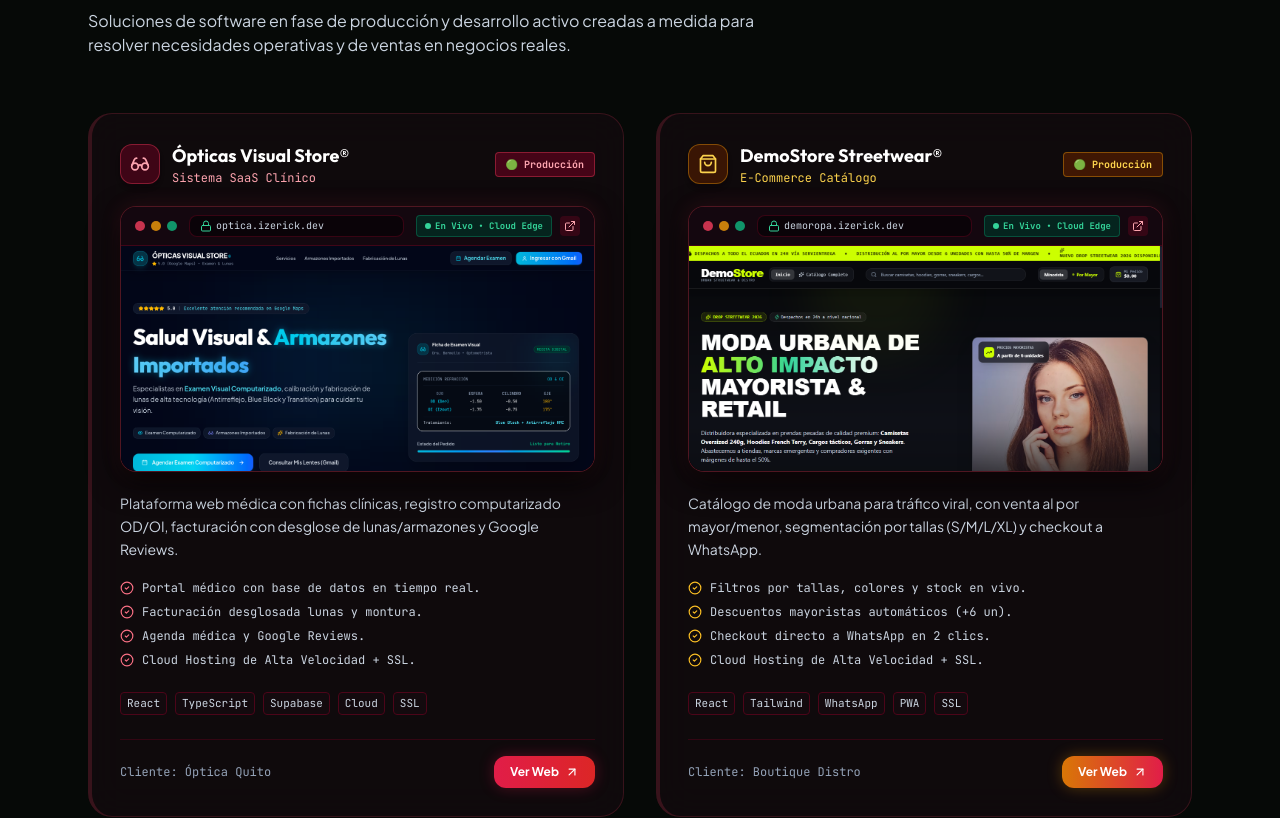
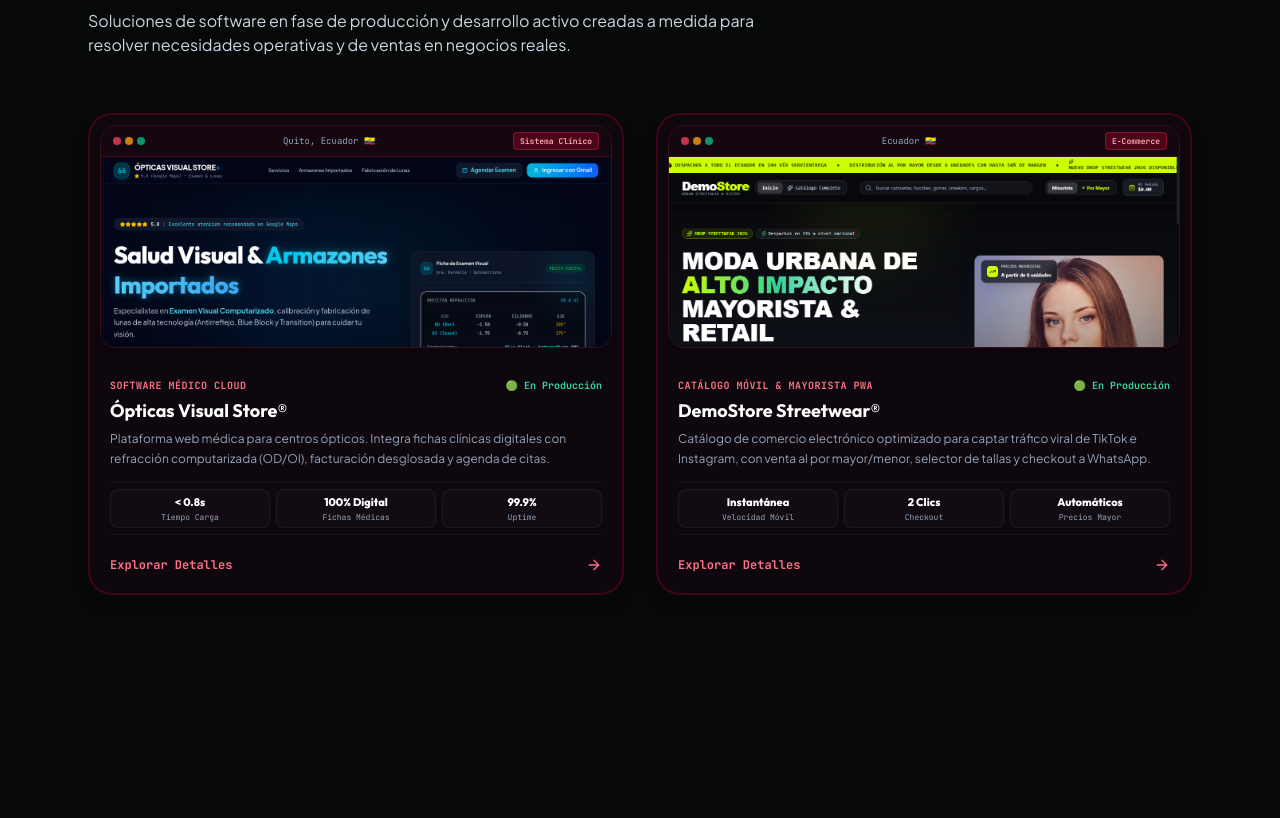
Before and after one commit to izerick/izerick-portfolio, a React (Vite) app: page / in a window 1280 px wide. Shown: the part 1602-2420 px from the top of the page. Built offline with nearby package versions, Linux system fonts and the light colour scheme.

Commit message:
feat: interactive case study project cards with full detail modal in home section

```diff
--- a/src/components/ProjectsSection.tsx
+++ b/src/components/ProjectsSection.tsx
@@ -1,8 +1,92 @@
-import React from 'react';
-import { ArrowUpRight, CheckCircle2, Glasses, ShoppingBag } from 'lucide-react';
-import { LiveBrowserPreview } from './LiveBrowserPreview';
+import React, { useState } from 'react';
+import {
+  ArrowRight,
+  ArrowUpRight,
+  Check,
+  Eye,
+  ExternalLink,
+  MessageCircle,
+  Sparkles,
+  X
+} from 'lucide-react';
+import { PORTFOLIO_DATA } from '../data/portfolioData';
+
+interface ShowcaseProject {
+  id: string;
+  name: string;
+  catLabel: string;
+  type: string;
+  industry: string;
+  location: string;
+  status: string;
+  image: string;
+  liveUrl: string;
+  description: string;
+  challenge: string;
+  solution: string;
+  metrics: { label: string; value: string }[];
+  highlights: string[];
+  specs: string[];
+}
+
+const SHOWCASE_PROJECTS: ShowcaseProject[] = [
+  {
+    id: 'opticas-visual-store',
+    name: 'Ópticas Visual Store®',
+    catLabel: 'Sistema Clínico',
+    type: 'Software Médico Cloud',
+    industry: 'Salud Visual & Oftalmología',
+    location: 'Quito, Ecuador 🇪🇨',
+    status: '🟢 En Producción',
+    image: '/optica-preview.png',
+    liveUrl: 'https://optica.izerick.dev',
+    description: 'Plataforma web médica para centros ópticos. Integra fichas clínicas digitales con refracción computarizada (OD/OI), facturación desglosada y agenda de citas.',
+    challenge: 'El centro óptico registraba historiales y valores de lunas en papel físico, causando pérdida de recetas, retrasos en la atención y descontrol contable.',
+    solution: 'Desarrollamos una plataforma clínica web completa con base de datos en la nube, refracción oftalmológica computarizada, catálogo de monturas y control de caja.',
+    metrics: [
+      { label: 'Tiempo Carga', value: '< 0.8s' },
+      { label: 'Fichas Médicas', value: '100% Digital' },
+      { label: 'Uptime', value: '99.9%' }
+    ],
+    highlights: [
+      'Portal clínico con refracción computarizada (Esfera, Cilindro, Eje, DP).',
+      'Facturación con desglose independiente de Lunas y Armazón con balance de caja.',
+      'Sincronización con reseñas de clientes y catálogo de monturas.',
+      'Despliegue en servidores cloud seguros con encriptación SSL.'
+    ],
+    specs: ['Frontend React Pro', 'Código TypeScript', 'Base de Datos Cloud', 'TailwindCSS', 'Arquitectura Modular']
+  },
+  {
+    id: 'demostore-streetwear',
+    name: 'DemoStore Streetwear®',
+    catLabel: 'E-Commerce',
+    type: 'Catálogo Móvil & Mayorista PWA',
+    industry: 'Moda Urbana & Distribución',
+    location: 'Ecuador 🇪🇨',
+    status: '🟢 En Producción',
+    image: '/demoropa-preview.png',
+    liveUrl: 'https://demoropa.izerick.dev',
+    description: 'Catálogo de comercio electrónico optimizado para captar tráfico viral de TikTok e Instagram, con venta al por mayor/menor, selector de tallas y checkout a WhatsApp.',
+    challenge: 'Pérdida de compras impulsivas de redes sociales por carritos de compra lentos y formularios de registro obligatorios.',
+    solution: 'Creamos una tienda online ultrarrápida con selector de tallas (S/M/L/XL), descuentos automáticos por compras en volumen y checkout directo a WhatsApp en 2 clics.',
+    metrics: [
+      { label: 'Velocidad Móvil', value: 'Instantánea' },
+      { label: 'Checkout', value: '2 Clics' },
+      { label: 'Precios Mayor', value: 'Automáticos' }
+    ],
+    highlights: [
+      'Descuentos automáticos por compras al por mayor (6+ unidades por modelo).',
+      'Filtros instantáneos por tallas, colores y disponibilidad en bodega.',
+      'Conexión directa con WhatsApp Business para cierre de venta sin fricción.',
+      'Diseño 100% Mobile-First y PWA para compras desde el teléfono.'
+    ],
+    specs: ['Mobile-First PWA', 'React Pro', 'TailwindCSS', 'Integración WhatsApp API', 'Optimización Web']
+  }
+];
 
 export const ProjectsSection: React.FC = () => {
+  const [selectedProject, setSelectedProject] = useState<ShowcaseProject | null>(null);
+
   return (
     <section id="proyectos" className="py-12 sm:py-20 md:py-28 scroll-mt-20">
       <div className="max-w-6xl mx-auto px-3 sm:px-6 relative z-10">
@@ -18,188 +102,209 @@ export const ProjectsSection: React.FC = () => {
           </p>
         </div>
 
-        {/* Parallel 2-Column Grid on Mobile & Desktop */}
+        {/* 2-Column Parallel Interactive Grid */}
         <div className="grid grid-cols-2 gap-2.5 sm:gap-6 lg:gap-8 items-stretch">
+          {SHOWCASE_PROJECTS.map((proj) => (
+            <article
+              key={proj.id}
+              onClick={() => setSelectedProject(proj)}
+              className="group rounded-2xl sm:rounded-3xl bg-[#0f070e] border-2 border-rose-950/80 hover:border-rose-500/50 transition-all duration-300 overflow-hidden shadow-lg hover:shadow-[0_10px_35px_rgba(244,63,94,0.2)] flex flex-col justify-between cursor-pointer text-left"
+            >
 
-          {/* Project 1: Ópticas Visual Store */}
-          <div className="tech-card rounded-2xl sm:rounded-3xl p-3 sm:p-7 space-y-3 sm:space-y-6 flex flex-col justify-between h-full text-left border-l-2 sm:border-l-4 border-l-rose-500 bg-[#11070e]/80">
-            <div className="space-y-2.5 sm:space-y-5">
+              {/* Card Window Mockup Frame */}
+              <div className="p-1.5 sm:p-2.5 pb-0">
+                <div className="rounded-xl sm:rounded-2xl bg-[#090407] border border-rose-500/20 overflow-hidden shadow-md">
 
-              {/* Header */}
-              <div className="flex flex-col sm:flex-row sm:items-center justify-between gap-1.5 sm:gap-4">
-                <div className="flex items-center gap-2 sm:gap-3 min-w-0">
-                  <div className="w-7 h-7 sm:w-10 sm:h-10 rounded-lg sm:rounded-xl bg-rose-950/80 border border-rose-500/40 flex items-center justify-center text-rose-300 shrink-0 shadow-md">
-                    <Glasses className="w-3.5 h-3.5 sm:w-5 sm:h-5" />
+                  {/* Window Titlebar */}
+                  <div className="bg-[#14070f] px-2 sm:px-3 py-1 sm:py-1.5 border-b border-rose-950 flex items-center justify-between text-xs font-mono">
+                    <div className="flex items-center gap-1">
+                      <span className="w-1.5 h-1.5 sm:w-2 sm:h-2 rounded-full bg-rose-500/80" />
+                      <span className="w-1.5 h-1.5 sm:w-2 sm:h-2 rounded-full bg-amber-500/80" />
+                      <span className="w-1.5 h-1.5 sm:w-2 sm:h-2 rounded-full bg-emerald-500/80" />
                     </div>
-                  <div className="min-w-0">
-                    <h3 className="text-xs sm:text-lg font-bold text-white font-heading leading-tight truncate">
-                      Ópticas Visual Store®
-                    </h3>
-                    <span className="text-[9px] sm:text-xs text-rose-300 font-mono block truncate">
-                      Sistema SaaS Clínico
+                    <span className="text-[8px] sm:text-[9px] text-slate-400 truncate max-w-[90px] sm:max-w-[140px] font-mono">
+                      {proj.location}
+                    </span>
+                    <span className="text-[7px] sm:text-[8px] font-mono px-1 sm:px-1.5 py-0.2 rounded bg-rose-950 text-rose-300 border border-rose-500/30 font-bold truncate">
+                      {proj.catLabel}
+                    </span>
+                  </div>
+
+                  {/* Screenshot Viewport */}
+                  <div className="relative h-[95px] xs:h-[120px] sm:h-[190px] overflow-hidden bg-[#070308]">
+                    <img
+                      src={proj.image}
+                      alt={proj.name}
+                      className="w-full h-full object-cover object-top transform group-hover:scale-105 transition-transform duration-500"
+                      loading="lazy"
+                    />
+
+                    {/* Hover Overlay */}
+                    <div className="absolute inset-0 bg-rose-950/40 opacity-0 group-hover:opacity-100 transition-opacity flex items-center justify-center backdrop-blur-[1px]">
+                      <span className="px-2.5 sm:px-3.5 py-1 sm:py-1.5 rounded-lg sm:rounded-xl bg-gradient-to-r from-rose-600 to-red-600 text-white font-bold text-[9px] sm:text-xs shadow-lg flex items-center gap-1 sm:gap-1.5">
+                        <Eye className="w-3 h-3 sm:w-3.5 sm:h-3.5" />
+                        <span>Ver Ficha</span>
                       </span>
                     </div>
                   </div>
 
-                <span className="self-start sm:self-auto text-[8px] sm:text-[10px] font-mono font-bold px-1.5 py-0.5 sm:px-2.5 sm:py-1 rounded bg-rose-950/90 border border-rose-500/40 text-rose-300 shrink-0 truncate">
-                  🟢 Producción
+                </div>
+              </div>
+
+              {/* Card Body */}
+              <div className="p-3 sm:p-5 flex-1 flex flex-col justify-between space-y-2.5 sm:space-y-3.5">
+                <div>
+                  <div className="flex items-center justify-between gap-1 mb-1">
+                    <span className="text-[8px] sm:text-[10px] font-mono font-bold text-rose-400 uppercase tracking-wider truncate">
+                      {proj.type}
+                    </span>
+                    <span className="text-[8px] sm:text-[10px] font-mono text-emerald-400 font-semibold shrink-0">
+                      {proj.status}
                     </span>
                   </div>
 
-              {/* Static Browser Mockup */}
-              <LiveBrowserPreview
-                url="https://optica.izerick.dev"
-                imageSrc="/optica-preview.png"
-                title="Ópticas Visual Store"
-                badgeText="En Vivo • Cloud Edge"
-                heightClass="h-[95px] xs:h-[120px] sm:h-[225px]"
-              />
+                  <h3 className="text-xs sm:text-lg font-bold text-white group-hover:text-rose-300 transition-colors font-heading leading-tight truncate">
+                    {proj.name}
+                  </h3>
 
-              {/* Description */}
-              <p className="text-[10px] sm:text-sm text-slate-300 leading-snug sm:leading-relaxed line-clamp-3 sm:line-clamp-none min-h-[38px] sm:min-h-[60px]">
-                Plataforma web médica con fichas clínicas, registro computarizado OD/OI, facturación con desglose de lunas/armazones y Google Reviews.
+                  <p className="text-[10px] sm:text-xs text-slate-400 line-clamp-2 mt-1 leading-snug sm:leading-relaxed">
+                    {proj.description}
                   </p>
+                </div>
 
-              {/* Highlights (4 bullets) */}
-              <div className="space-y-1 sm:space-y-2 text-[9px] sm:text-xs font-mono text-slate-300">
-                <div className="flex items-center gap-1.5 sm:gap-2">
-                  <CheckCircle2 className="w-3 h-3 sm:w-3.5 sm:h-3.5 text-rose-400 shrink-0" />
-                  <span className="truncate">Portal médico con base de datos en tiempo real.</span>
+                {/* 3 Metric Badges */}
+                <div className="grid grid-cols-3 gap-1 sm:gap-1.5 py-1 sm:py-1.5 border-y border-white/5">
+                  {proj.metrics.map((m, mIdx) => (
+                    <div key={mIdx} className="text-center p-0.5 sm:p-1 rounded-md sm:rounded-lg bg-white/[0.02] border border-white/5">
+                      <span className="font-heading font-extrabold text-white text-[9px] sm:text-[11px] block truncate">{m.value}</span>
+                      <span className="text-[7px] sm:text-[8px] font-mono text-slate-400 block truncate">{m.label}</span>
                     </div>
-                <div className="flex items-center gap-1.5 sm:gap-2">
-                  <CheckCircle2 className="w-3 h-3 sm:w-3.5 sm:h-3.5 text-rose-400 shrink-0" />
-                  <span className="truncate">Facturación desglosada lunas y montura.</span>
+                  ))}
                 </div>
-                <div className="flex items-center gap-1.5 sm:gap-2">
-                  <CheckCircle2 className="w-3 h-3 sm:w-3.5 sm:h-3.5 text-rose-400 shrink-0" />
-                  <span className="truncate">Agenda médica y Google Reviews.</span>
-                </div>
-                <div className="flex items-center gap-1.5 sm:gap-2">
-                  <CheckCircle2 className="w-3 h-3 sm:w-3.5 sm:h-3.5 text-rose-400 shrink-0" />
-                  <span className="truncate">Cloud Hosting de Alta Velocidad + SSL.</span>
+
+                {/* Footer Action */}
+                <div className="pt-1 sm:pt-2 flex items-center justify-between text-[10px] sm:text-xs font-mono font-bold text-rose-400 group-hover:text-rose-300">
+                  <span>Explorar Detalles</span>
+                  <ArrowRight className="w-3 h-3 sm:w-4 sm:h-4 transform group-hover:translate-x-1 transition-transform" />
                 </div>
               </div>
 
-              {/* Tags (5 tags) */}
-              <div className="flex flex-wrap gap-1 sm:gap-2 pt-0.5 sm:pt-1">
-                {['React', 'TypeScript', 'Supabase', 'Cloud', 'SSL'].map(tag => (
-                  <span
-                    key={tag}
-                    className="px-1.5 py-0.5 rounded bg-[#130a0e] border border-rose-950 text-[8px] sm:text-[11px] font-mono text-slate-300"
-                  >
-                    {tag}
-                  </span>
+            </article>
           ))}
         </div>
 
       </div>
 
-            {/* Action Bar */}
-            <div className="pt-2 sm:pt-4 border-t border-rose-950/60 flex flex-col sm:flex-row items-stretch sm:items-center justify-between gap-1.5 sm:gap-3">
-              <span className="text-[9px] sm:text-xs font-mono text-slate-400 truncate">Cliente: Óptica Quito</span>
-              <a
-                href="https://optica.izerick.dev/"
-                target="_blank"
-                rel="noopener noreferrer"
-                className="w-full sm:w-auto px-2.5 py-1.5 sm:px-4 sm:py-2 rounded-lg sm:rounded-xl bg-gradient-to-r from-rose-600 to-red-600 hover:from-rose-500 hover:to-red-500 text-white font-bold text-[10px] sm:text-xs flex items-center justify-center gap-1 sm:gap-1.5 transition-all shadow-[0_0_15px_rgba(225,29,72,0.3)]"
+      {/* Interactive Case Study Detail Modal */}
+      {selectedProject && (
+        <div className="fixed inset-0 z-50 flex items-center justify-center p-3 sm:p-6 bg-black/85 backdrop-blur-md animate-fadeIn">
+          <div className="relative w-full max-w-2xl max-h-[92vh] bg-[#0f060d] border border-rose-500/40 rounded-3xl p-5 sm:p-8 overflow-y-auto shadow-[0_0_50px_rgba(244,63,94,0.3)] space-y-5 sm:space-y-6 text-left">
+
+            {/* Modal Close Button */}
+            <button
+              onClick={() => setSelectedProject(null)}
+              className="absolute top-4 sm:top-5 right-4 sm:right-5 p-2 rounded-xl bg-white/5 hover:bg-rose-600 text-slate-300 hover:text-white transition-colors cursor-pointer"
+              aria-label="Cerrar modal"
             >
-                <span>Ver Web</span>
-                <ArrowUpRight className="w-3 h-3 sm:w-3.5 sm:h-3.5" />
-              </a>
+              <X className="w-5 h-5" />
+            </button>
+
+            {/* Modal Header */}
+            <div>
+              <span className="text-[9px] sm:text-[10px] font-mono font-bold px-2.5 py-0.5 rounded bg-rose-950 text-rose-300 border border-rose-500/30 uppercase">
+                {selectedProject.catLabel} • {selectedProject.type}
+              </span>
+              <h3 className="text-xl sm:text-3xl font-extrabold text-white font-heading mt-2">
+                {selectedProject.name}
+              </h3>
+              <p className="text-[11px] sm:text-xs text-rose-300/90 font-mono mt-0.5">
+                {selectedProject.industry} • {selectedProject.location}
+              </p>
+            </div>
+
+            {/* Visual Modal Screenshot */}
+            <div className="rounded-2xl bg-[#090407] border border-rose-500/30 overflow-hidden shadow-lg">
+              <img
+                src={selectedProject.image}
+                alt={selectedProject.name}
+                className="w-full h-auto max-h-[260px] object-cover object-top"
+              />
+            </div>
+
+            {/* Metrics */}
+            <div className="grid grid-cols-3 gap-2 py-2 border-y border-white/5">
+              {selectedProject.metrics.map((m, mIdx) => (
+                <div key={mIdx} className="text-center p-2 rounded-xl bg-white/[0.02] border border-white/5">
+                  <span className="font-heading font-extrabold text-white text-xs sm:text-sm block">{m.value}</span>
+                  <span className="text-[8px] sm:text-[9px] font-mono text-slate-400 block truncate">{m.label}</span>
+                </div>
+              ))}
+            </div>
+
+            {/* Problem & Solution */}
+            <div className="grid grid-cols-1 sm:grid-cols-2 gap-3">
+              <div className="p-3 sm:p-3.5 rounded-2xl bg-rose-950/20 border border-rose-500/20 space-y-1">
+                <span className="text-xs font-mono font-bold text-rose-400 block">🛑 El Reto Inicial:</span>
+                <p className="text-xs text-slate-300 leading-relaxed">{selectedProject.challenge}</p>
+              </div>
+              <div className="p-3 sm:p-3.5 rounded-2xl bg-emerald-950/20 border border-emerald-500/20 space-y-1">
+                <span className="text-xs font-mono font-bold text-emerald-400 block">💡 La Solución Aplicada:</span>
+                <p className="text-xs text-slate-300 leading-relaxed">{selectedProject.solution}</p>
               </div>
             </div>
 
-          {/* Project 2: DemoStore Streetwear */}
-          <div className="tech-card rounded-2xl sm:rounded-3xl p-3 sm:p-7 space-y-3 sm:space-y-6 flex flex-col justify-between h-full text-left border-l-2 sm:border-l-4 border-l-amber-500 bg-[#11070e]/80">
-            <div className="space-y-2.5 sm:space-y-5">
+            {/* Highlights */}
+            <div className="space-y-2">
+              <span className="text-xs font-mono font-bold text-white block">✨ Lo que destaca del proyecto:</span>
+              {selectedProject.highlights.map((h, i) => (
+                <div key={i} className="flex items-start gap-2 text-xs text-slate-300">
+                  <Check className="w-3.5 h-3.5 text-emerald-400 shrink-0 mt-0.5" />
+                  <span>{h}</span>
+                </div>
+              ))}
+            </div>
 
-              {/* Header */}
-              <div className="flex flex-col sm:flex-row sm:items-center justify-between gap-1.5 sm:gap-4">
-                <div className="flex items-center gap-2 sm:gap-3 min-w-0">
-                  <div className="w-7 h-7 sm:w-10 sm:h-10 rounded-lg sm:rounded-xl bg-amber-950/80 border border-amber-500/40 flex items-center justify-center text-amber-300 shrink-0 shadow-md">
-                    <ShoppingBag className="w-3.5 h-3.5 sm:w-5 sm:h-5" />
-                  </div>
-                  <div className="min-w-0">
-                    <h3 className="text-xs sm:text-lg font-bold text-white font-heading leading-tight truncate">
-                      DemoStore Streetwear®
-                    </h3>
-                    <span className="text-[9px] sm:text-xs text-amber-300 font-mono block truncate">
-                      E-Commerce Catálogo
+            {/* Tech Specs */}
+            <div>
+              <span className="text-xs font-mono font-bold text-white block mb-1.5">🛠️ Especificaciones Técnicas:</span>
+              <div className="flex flex-wrap gap-1.5">
+                {selectedProject.specs.map((s, i) => (
+                  <span key={i} className="px-2 py-0.5 rounded-md bg-white/5 border border-white/10 text-[10px] font-mono text-slate-300">
+                    {s}
                   </span>
+                ))}
               </div>
             </div>
 
-                <span className="self-start sm:self-auto text-[8px] sm:text-[10px] font-mono font-bold px-1.5 py-0.5 sm:px-2.5 sm:py-1 rounded bg-amber-950/90 border border-amber-500/40 text-amber-300 shrink-0 truncate">
-                  🟢 Producción
-                </span>
-              </div>
+            {/* Modal Footer Actions */}
+            <div className="pt-3 border-t border-rose-950/80 flex flex-wrap items-center justify-between gap-3">
+              <a
+                href={`https://wa.me/${PORTFOLIO_DATA.personalInfo.whatsappRaw}?text=${encodeURIComponent(`¡Hola Erick! Estuve leyendo el caso de estudio de ${selectedProject.name} en tu portafolio y me gustaría cotizar un sistema similar para mi negocio.`)}`}
+                target="_blank"
+                rel="noopener noreferrer"
+                className="w-full sm:w-auto px-4 py-2.5 rounded-xl bg-gradient-to-r from-emerald-600 to-teal-600 hover:from-emerald-500 hover:to-teal-500 text-white font-bold text-xs flex items-center justify-center gap-2 shadow-lg transition-all"
+              >
+                <MessageCircle className="w-4 h-4" />
+                <span>Quiero algo similar</span>
+              </a>
 
-              {/* Static Browser Mockup */}
-              <LiveBrowserPreview
-                url="https://demoropa.izerick.dev"
-                imageSrc="/demoropa-preview.png"
-                title="DemoStore Streetwear"
-                badgeText="En Vivo • Cloud Edge"
-                heightClass="h-[95px] xs:h-[120px] sm:h-[225px]"
-              />
-
-              {/* Description */}
-              <p className="text-[10px] sm:text-sm text-slate-300 leading-snug sm:leading-relaxed line-clamp-3 sm:line-clamp-none min-h-[38px] sm:min-h-[60px]">
-                Catálogo de moda urbana para tráfico viral, con venta al por mayor/menor, segmentación por tallas (S/M/L/XL) y checkout a WhatsApp.
-              </p>
-
-              {/* Highlights (4 bullets) */}
-              <div className="space-y-1 sm:space-y-2 text-[9px] sm:text-xs font-mono text-slate-300">
-                <div className="flex items-center gap-1.5 sm:gap-2">
-                  <CheckCircle2 className="w-3 h-3 sm:w-3.5 sm:h-3.5 text-amber-400 shrink-0" />
-                  <span className="truncate">Filtros por tallas, colores y stock en vivo.</span>
-                </div>
-                <div className="flex items-center gap-1.5 sm:gap-2">
-                  <CheckCircle2 className="w-3 h-3 sm:w-3.5 sm:h-3.5 text-amber-400 shrink-0" />
-                  <span className="truncate">Descuentos mayoristas automáticos (+6 un).</span>
-                </div>
-                <div className="flex items-center gap-1.5 sm:gap-2">
-                  <CheckCircle2 className="w-3 h-3 sm:w-3.5 sm:h-3.5 text-amber-400 shrink-0" />
-                  <span className="truncate">Checkout directo a WhatsApp en 2 clics.</span>
-                </div>
-                <div className="flex items-center gap-1.5 sm:gap-2">
-                  <CheckCircle2 className="w-3 h-3 sm:w-3.5 sm:h-3.5 text-amber-400 shrink-0" />
-                  <span className="truncate">Cloud Hosting de Alta Velocidad + SSL.</span>
-                </div>
-              </div>
-
-              {/* Tags (5 tags) */}
-              <div className="flex flex-wrap gap-1 sm:gap-2 pt-0.5 sm:pt-1">
-                {['React', 'Tailwind', 'WhatsApp', 'PWA', 'SSL'].map(tag => (
-                  <span
-                    key={tag}
-                    className="px-1.5 py-0.5 rounded bg-[#130a0e] border border-rose-950 text-[8px] sm:text-[11px] font-mono text-slate-300"
+              {selectedProject.liveUrl && (
+                <a
+                  href={selectedProject.liveUrl}
+                  target="_blank"
+                  rel="noopener noreferrer"
+                  className="w-full sm:w-auto px-4 py-2.5 rounded-xl bg-gradient-to-r from-rose-600 to-red-600 hover:from-rose-500 hover:to-red-500 text-white font-bold text-xs flex items-center justify-center gap-2 shadow-lg transition-all"
                 >
-                    {tag}
-                  </span>
-                ))}
+                  <span>Ver Web en Producción</span>
+                  <ExternalLink className="w-4 h-4" />
+                </a>
+              )}
             </div>
 
           </div>
+        </div>
+      )}
 
-            {/* Action Bar */}
-            <div className="pt-2 sm:pt-4 border-t border-rose-950/60 flex flex-col sm:flex-row items-stretch sm:items-center justify-between gap-1.5 sm:gap-3">
-              <span className="text-[9px] sm:text-xs font-mono text-slate-400 truncate">Cliente: Boutique Distro</span>
-              <a
-                href="https://demoropa.izerick.dev"
-                target="_blank"
-                rel="noopener noreferrer"
-                className="w-full sm:w-auto px-2.5 py-1.5 sm:px-4 sm:py-2 rounded-lg sm:rounded-xl bg-gradient-to-r from-amber-600 to-rose-600 hover:from-amber-500 hover:to-rose-500 text-white font-bold text-[10px] sm:text-xs flex items-center justify-center gap-1 sm:gap-1.5 transition-all shadow-[0_0_15px_rgba(245,158,11,0.3)]"
-              >
-                <span>Ver Web</span>
-                <ArrowUpRight className="w-3 h-3 sm:w-3.5 sm:h-3.5" />
-              </a>
-            </div>
-          </div>
-
-        </div>
-
-      </div>
     </section>
   );
 };
```
Also changed, not shown: 1 other file (tests, documents, lock files or other folders). Lines whose indentation alone changed are shown as unchanged.
